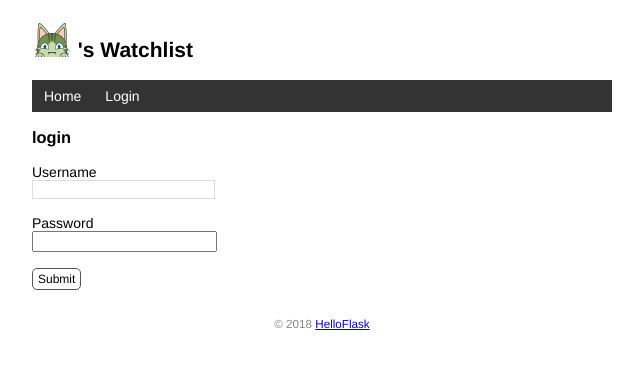
After one commit to winter-xia/watchlist, a Flask app: page /login in a window 1280 px wide. The commit adds this page. Shown: the top 369 px of the page, without its empty margins (318-961 px from the left). Run offline with Flask 2, Linux system fonts and the light colour scheme.

Commit message:
User authentication with Flask-Login

```diff
--- a/app.py
+++ b/app.py
@@ -3,6 +3,9 @@ import sys
 import click
 from flask import Flask, escape, url_for, render_template, request, flash, redirect
 from flask_sqlalchemy import SQLAlchemy  # 导入扩展类
+from werkzeug.security import generate_password_hash, check_password_hash
+from flask_login import LoginManager, UserMixin, login_user, login_required, logout_user, current_user
+
 
 WIN = sys.platform.startswith('win')
 if WIN:  # 如果是Windows系统，使用三个斜线
@@ -17,12 +20,23 @@ app.config['SQLALCHEMY_TRACK_MODIFICATIONS'] = False  # 关闭对模型修改的
 app.config["SECRET_KEY"] = 'secret123'
 # 在扩展类实例化前加载配置
 db = SQLAlchemy(app)
+login_manager = LoginManager(app)  # 实例化扩展累
+login_manager.login_view = 'login'  # 如果未登录的用户访问对应的 URL，Flask-Login 会把用户重定向到登录页面
+login_manager.login_message = 'Please Login.'
 
 
 # 创建数据库模型
-class User(db.Model): # 表名将会是 user（自动生成，小写处理）
+class User(db.Model, UserMixin): # 表名将会是 user（自动生成，小写处理）
 	id = db.Column(db.Integer, primary_key=True)  # 主键
 	name = db.Column(db.String(20))  # 名字
+	username = db.Column(db.String)  # 用户名
+	password_hash = db.Column(db.String(128))  # 密码散列值
+
+	def set_password(self, password):
+		self.password_hash = generate_password_hash(password)
+
+	def validate_password(self, password):
+		return check_password_hash(self.password_hash, password)
 
 
 class Movie(db.Model): # 表名将会是 movie
@@ -69,7 +83,7 @@ def forge():
 	db.create_all()
 
 	# 定义测试数据，全局的两个移动变量移动到这个函数内
-	name = 'Sofia Xia'
+	# name = 'Sofia Xia'
 	movies = [
 		{'title': 'My Neighbor Totoro', 'year': '1988'},
 		{'title': 'Dead Poets Society', 'year': '1989'},
@@ -83,8 +97,8 @@ def forge():
 		{'title': 'The Pork of Music', 'year': '2012'},
 	]
 
-	user = User(name=name)
-	db.session.add(user)
+	# user = User(name=name)
+	# db.session.add(user)
 	for m in movies:
 		movie = Movie(title=m['title'], year=m['year'])
 		db.session.add(movie)
@@ -93,16 +107,77 @@ def forge():
 	click.echo('Done.')
 
 
+@app.cli.command()
+@click.option('--username', prompt=True, help='The username used to login.')
+@click.option('--password', prompt=True, hide_input=True, confirmation_prompt=True, help='The password used to login.')
+def admin(username, password):
+	"""Create user."""
+	db.create_all()
+
+	user = User.query.first()
+	if user is not None:
+		click.echo('Updating user...')
+		user.username = username
+		user.set_password(password)
+	else:
+		click.echo('Creating user...')
+		user = User(username=username, name='Admin')
+		user.set_password(password)
+		db.session.add(user)
+
+	db.session.commit()
+	click.echo('Done.')
+
+
+@login_manager.user_loader
+def load_user(user_id):  # 创建用户加载回调函数
+	user = User.query.get(int(user_id))  # 用ID作为User模型的主键查询对应的用户
+	return user  # 返回用户对象
+
+
 @app.context_processor
 def inject_user():  # 函数名可以随意修改
 	user = User.query.first()
 	return dict(user=user)  # 返回字典，等同于return{'user': user} 会统一注入到每个模板的上下文环境中, 可直接在模板中使用
 
 
+@app.route('/login', methods=['GET', 'POST'])
+def login():
+	if request.method == 'POST':
+		username = request.form['username']
+		password = request.form['password']
+
+		if not username or not password:
+			flash('Invalid input.')
+			return redirect(url_for('login'))
+
+		user = User.query.first()
+		# 验证用户名和密码是否一致
+		if username == user.username and user.validate_password(password):
+			login_user(user)  # 登入用户
+			flash('Login success.')
+			return redirect(url_for('index'))
+
+		flash('Invalid username or password.')
+		return redirect(url_for('login'))
+
+	return render_template('login.html')
+
+
+@app.route('/logout')
+@login_required  # 用于视图保护
+def logout():
+	logout_user()  # 登出用户
+	flash('Goodbye.')
+	return redirect(url_for('index'))
+
+
 # 返回渲染好的模板作为响应
 @app.route('/sofia', methods=['GET', 'POST'])
 def index():
 	if request.method == 'POST':
+		if not current_user.is_authenticated:
+			return redirect(url_for('index'))
 		# 获取表单数据
 		title = request.form.get('title')  # 传入表单对应输入字段的name值
 		year = request.form.get('year')
@@ -125,6 +200,7 @@ def index():
 
 #  编辑电影条目
 @app.route('/movie/edit/<int:movie_id>', methods=['GET', 'POST'])
+@login_required
 def edit(movie_id):
 	movie = Movie.query.get_or_404(movie_id)
 
@@ -148,6 +224,7 @@ def edit(movie_id):
 
 #  删除电影条目
 @app.route('/movie/delete/<int:movie_id>', methods=['POST'])
+@login_required
 def delete(movie_id):
 	movie = Movie.query.get_or_404(movie_id)
 	db.session.delete(movie)
@@ -156,6 +233,28 @@ def delete(movie_id):
 	return redirect(url_for('index'))
 
 
+@app.route('/settings', methods=['GET', 'POST'])
+@login_required
+def settings():
+	if request.method == 'POST':
+		name = request.form['name']
+
+		if not name or len(name) > 20:
+			flash('Invalid input.')
+			return redirect(url_for('settings'))
+
+		current_user.name = name
+		# current_user 会返回当前登录用户的数据库记录对象
+		# 等同于下面的用法
+		# user = User.query.first()
+		# user.name = name
+		db.session.commit()
+		flash('Settings updated.')
+		return redirect(url_for('index'))
+
+	return render_template('settings.html')
+
+
 @app.errorhandler(404)  # 传入要处理的错误代码
 def page_not_found(e):  # 接受异常对象作为参数
 	# user = User.query.first()
--- a/templates/base.html
+++ b/templates/base.html
@@ -20,6 +20,12 @@
     <nav>
         <ul>
             <li><a href="{{ url_for('index') }}">Home</a></li>
+            {% if current_user.is_authenticated %}
+                <li><a href="{{ url_for('settings') }}">Settings</a></li>
+                <li><a href="{{ url_for('logout') }}">Logout</a></li>
+            {% else %}
+                <li><a href="{{ url_for('login') }}">Login</a></li>
+            {% endif %}
         </ul>
     </nav>
     {% block content %}{% endblock %}
--- a/templates/index.html
+++ b/templates/index.html
@@ -33,19 +33,23 @@
 
 {% block content %}
 <p>{{ movies|length }} Titles</p>
+{% if current_user.is_authenticated %}
 <form method="post">
     Name <input type="text" name="title" autocomplete="off" required>
     Year <input type="text" name="year" autocomplete="off" required>
     input <input class="btn" type="submit" name="submit" value="Add">
 </form>
+{% endif %}
 <ul class="movie-list">
     {% for movie in movies %}
     <li>{{ movie.title }} - {{ movie.year }}
         <span class="float-right">
+            {% if current_user.is_authenticated %}
             <a class="btn" href="{{ url_for('edit', movie_id=movie.id) }}">Edit</a>
             <form class="inline-form" method="post" action="{{ url_for('delete', movie_id=movie.id) }}">
                 <input class="btn" type="submit" name="delete" value="Delete" onclick="return confirm('Are you sure?')">
             </form>
+            {% endif %}
             <a class="imdb" href="https://www.imdb.com/find?q={{ movie.title }}" target="_blank" title="Find this movie in IMDb">IMDb</a>
         </span>
     </li>
--- /dev/null
+++ b/templates/login.html
@@ -0,0 +1,13 @@
+{% extends 'base.html' %}
+
+{% block content %}
+<h3>login</h3>
+<form method="post">
+    Username<br>
+    <input type="text" name="username" required><br><br>
+    Password<br>
+    <!-- 密码输入框的type属性使用password，会将输入值显示为圆点 -->
+    <input type="password" name="password" required><br><br>
+    <input class="btn" type="submit" name="submit" value="Submit">
+</form>
+{% endblock %}
```
Also changed, not shown: templates/settings.html (added, +9 -0 lines).
